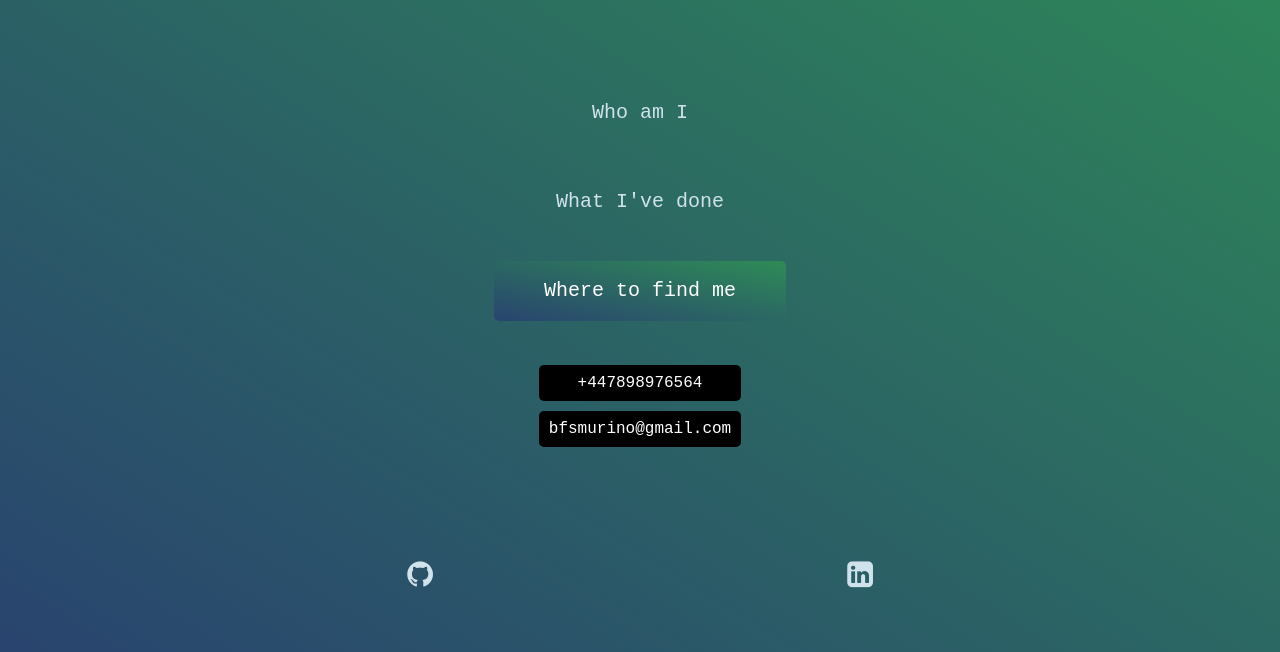
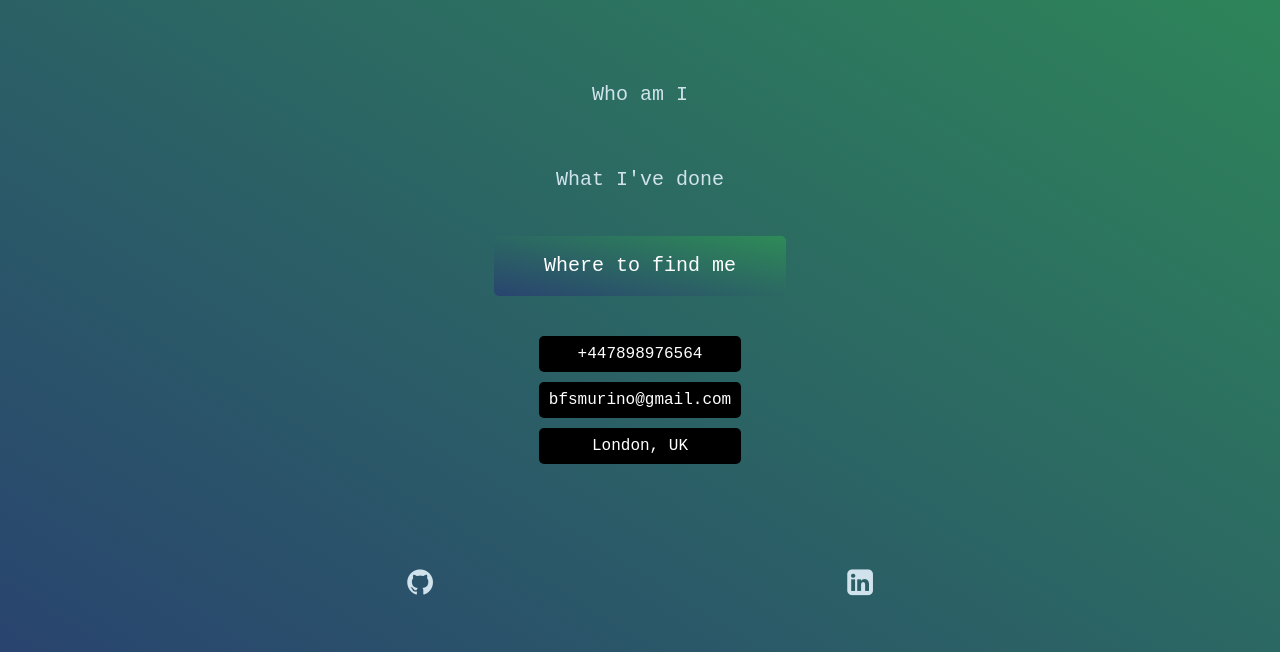
Before and after one commit to brunomurino/brunomurino.github.io, a plain HTML site: page index.html in a window 1280 px wide. Both pictures are taken after a click on the element "Where to find me". Shown: the part 148-800 px from the top of the page. Drawn offline with Linux system fonts and the light colour scheme.

Commit message:
Updated CV

```diff
--- a/index.html
+++ b/index.html
@@ -44,6 +44,9 @@
 					<li class="submenuitem">
 						<p>bfsmurino@gmail.com</p>
 					</li>
+					<li class="submenuitem">
+						<p>London, UK</p>
+					</li>
 				</ul>
 
 			</nav>
```
Also changed, not shown: jsfun.html (+3 -0 lines), projects.html (+3 -0 lines), whoami.html (+3 -0 lines), 5 other files.
